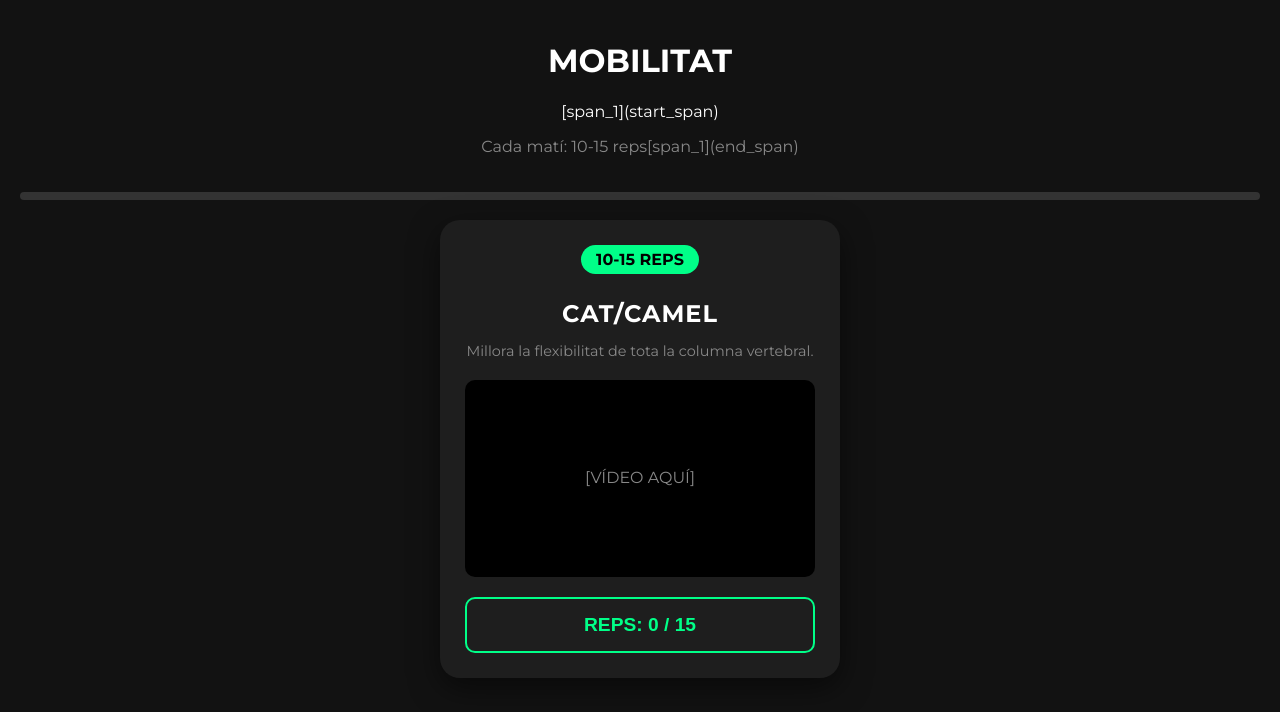
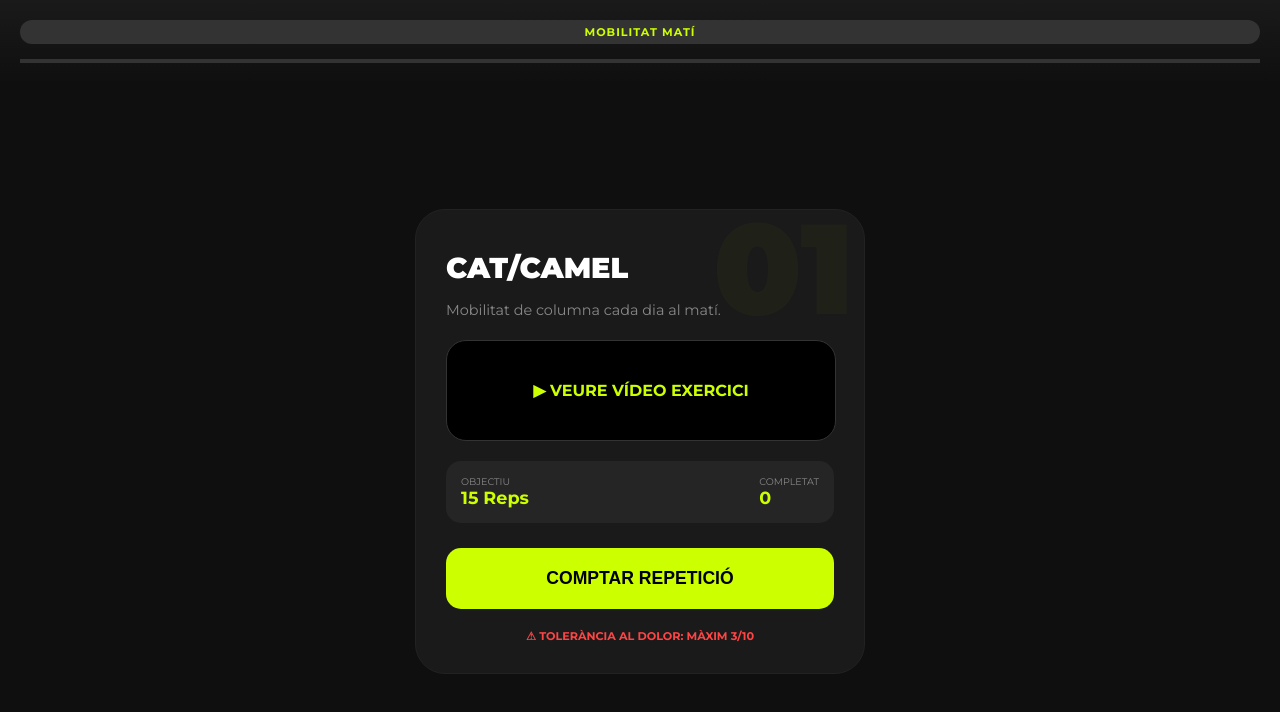
Before and after one commit to jordie1001/dolorlumbar-fisioJF, a plain HTML site: page index.html in a window 1280 px wide. Drawn offline with Linux system fonts and the light colour scheme.

Commit message:
Refactor index.html for improved structure and styling

```diff
--- a/index.html
+++ b/index.html
@@ -3,191 +3,248 @@
 <head>
     <meta charset="UTF-8">
     <meta name="viewport" content="width=device-width, initial-scale=1.0">
-    <title>Rutina Lumbar - JF Fisioteràpia</title>
+    <title>Rutina JF Fisioteràpia</title>
     <link href="https://fonts.googleapis.com/css2?family=Montserrat:wght@400;700;900&display=swap" rel="stylesheet">
     <style>
         :root {
-            --bg-color: #121212;
-            --card-bg: #1e1e1e;
-            --accent: #00ff88; /* Verd gimnàs */
+            --bg: #0f0f0f;
+            --card: #1a1a1a;
+            --accent: #ccff00; /* Verd llima esportiu */
             --text: #ffffff;
-            --gray: #888888;
+            --muted: #888;
         }
 
         body {
             font-family: 'Montserrat', sans-serif;
-            background-color: var(--bg-color);
+            background-color: var(--bg);
             color: var(--text);
             margin: 0;
+            padding: 0;
+            display: flex;
+            flex-direction: column;
+            min-height: 100vh;
+        }
+
+        header {
+            padding: 20px;
+            text-align: center;
+            background: linear-gradient(180deg, #1a1a1a 0%, #0f0f0f 100%);
+        }
+
+        .category-pill {
+            background: #333;
+            padding: 5px 15px;
+            border-radius: 20px;
+            font-size: 0.7rem;
+            font-weight: 700;
+            letter-spacing: 1px;
+            color: var(--accent);
+            text-transform: uppercase;
+        }
+
+        .progress-container {
+            height: 4px;
+            background: #333;
+            width: 100%;
+        }
+
+        .progress-bar {
+            height: 100%;
+            background: var(--accent);
+            width: 0%;
+            transition: width 0.4s ease;
+        }
+
+        main {
+            flex: 1;
             padding: 20px;
             display: flex;
             flex-direction: column;
             align-items: center;
+            justify-content: center;
         }
 
-        .header { text-align: center; margin-bottom: 20px; }
-
-        .progress-container {
+        .exercise-card {
+            background: var(--card);
             width: 100%;
-            height: 8px;
-            background: #333;
-            border-radius: 4px;
-            margin-bottom: 20px;
+            max-width: 450px;
+            border-radius: 30px;
+            padding: 30px;
+            box-sizing: border-box;
+            position: relative;
+            overflow: hidden;
+            border: 1px solid #222;
         }
 
-        .progress-bar {
-            width: 0%;
-            height: 100%;
-            background: var(--accent);
-            border-radius: 4px;
-            transition: width 0.3s ease;
+        .ex-number {
+            font-size: 8rem;
+            font-weight: 900;
+            color: rgba(204, 255, 0, 0.03);
+            position: absolute;
+            top: -20px;
+            right: 10px;
         }
 
-        .card {
-            background: var(--card-bg);
+        h2 { font-weight: 900; font-size: 1.8rem; margin: 10px 0; text-transform: uppercase; }
+        p.desc { color: var(--muted); margin-bottom: 20px; font-size: 0.9rem; line-height: 1.4; }
+
+        .video-box {
             width: 100%;
-            max-width: 400px;
             border-radius: 20px;
-            padding: 25px;
-            box-sizing: border-box;
-            box-shadow: 0 10px 30px rgba(0,0,0,0.5);
+            background: #000;
+            display: flex;
+            align-items: center;
+            justify-content: center;
+            margin-bottom: 20px;
+            border: 1px solid #333;
+            text-decoration: none;
+            color: var(--accent);
+            font-weight: 700;
+            padding: 40px 0;
             text-align: center;
         }
 
-        .ex-number {
-            font-size: 5rem;
-            font-weight: 900;
-            color: rgba(255,255,255,0.05);
-            position: absolute;
-            top: 10px; left: 20px;
-            z-index: 0;
+        .stats {
+            display: flex;
+            justify-content: space-between;
+            margin-bottom: 25px;
+            background: #252525;
+            padding: 15px;
+            border-radius: 15px;
         }
 
-        .content { position: relative; z-index: 1; }
+        .stat-item span { display: block; font-size: 0.6rem; color: var(--muted); text-transform: uppercase; }
+        .stat-item b { font-size: 1.1rem; color: var(--accent); }
 
-        h2 { font-size: 1.5rem; text-transform: uppercase; margin: 10px 0; letter-spacing: 1px; }
-
-        .badge {
-            display: inline-block;
-            padding: 5px 15px;
+        .btn-main {
             background: var(--accent);
-            color: black;
-            font-weight: bold;
-            border-radius: 50px;
-            margin-bottom: 15px;
+            color: #000;
+            border: none;
+            width: 100%;
+            padding: 20px;
+            border-radius: 15px;
+            font-size: 1.1rem;
+            font-weight: 900;
+            text-transform: uppercase;
+            cursor: pointer;
+            transition: transform 0.1s;
         }
 
-        .video-container {
-            width: 100%;
-            aspect-ratio: 16/9;
-            background: #000;
-            margin: 20px 0;
-            border-radius: 10px;
-            overflow: hidden;
-        }
+        .btn-main:active { transform: scale(0.98); }
 
-        .controls { margin-top: 20px; }
-
-        .btn-counter {
-            background: none;
-            border: 2px solid var(--accent);
-            color: var(--accent);
-            padding: 15px 30px;
-            font-size: 1.2rem;
-            font-weight: bold;
-            border-radius: 10px;
-            width: 100%;
-            cursor: pointer;
-        }
-
-        .btn-counter:active { background: var(--accent); color: black; }
-
-        .btn-next {
-            background: var(--accent);
-            color: black;
-            border: none;
-            padding: 15px 30px;
-            font-size: 1rem;
-            font-weight: 900;
-            border-radius: 10px;
-            width: 100%;
-            margin-top: 10px;
-            display: none;
-            text-transform: uppercase;
+        .pain-warning {
+            font-size: 0.7rem;
+            color: #ff4444;
+            margin-top: 20px;
+            text-align: center;
+            font-weight: 700;
         }
     </style>
 </head>
 <body>
 
-    <div class="header">
-        <h1>MOBILITAT</h1>
-        [span_1](start_span)<p style="color: var(--gray)">Cada matí: 10-15 reps[span_1](end_span)</p>
-    </div>
-
-    <div class="progress-container">
+<header>
+    <div class="category-pill" id="cat-label">Mobilitat Matí</div>
+    <div class="progress-container" style="margin-top:15px">
         <div class="progress-bar" id="progressBar"></div>
     </div>
+</header>
 
-    <div class="card">
-        <div class="content">
-            <div id="exercise-ui">
-                <span class="badge" id="dosi-label">10-15 REPS</span>
-                <h2 id="ex-title">Cat/Camel</h2>
-                <p id="ex-desc" style="color: var(--gray); font-size: 0.9rem;">
-                    Millora la flexibilitat de tota la columna vertebral.
-                </p>
+<main>
+    <div class="exercise-card">
+        <div class="ex-number" id="ex-num">01</div>
+        <h2 id="ex-title">Cat/Camel</h2>
+        <p class="desc" id="ex-desc">Mobilitat de columna cada dia al matí.</p>
 
-                <div class="video-container">
-                    <div style="padding-top: 25%; color: var(--gray);">[VÍDEO AQUÍ]</div>
-                </div>
+        <a href="#" id="ex-link" target="_blank" class="video-box">
+            ▶ VEURE VÍDEO EXERCICI
+        </a>
 
-                <div class="controls">
-                    <button class="btn-counter" onclick="addRep()">REPS: <span id="count">0</span> / 15</button>
-                    <button class="btn-next" id="nextBtn" onclick="nextExercise()">Següent Exercici →</button>
-                </div>
+        <div class="stats">
+            <div class="stat-item">
+                <span>Objectiu</span>
+                <b id="ex-dosi">15 Reps</b>
+            </div>
+            <div class="stat-item">
+                <span>Completat</span>
+                <b id="ex-current">0</b>
             </div>
         </div>
+
+        <button class="btn-main" id="actionBtn" onclick="handleAction()">Comptar Repetició</button>
+
+        <div class="pain-warning">
+            ⚠ TOLERÀNCIA AL DOLOR: MÀXIM 3/10
+        </div>
     </div>
+</main>
 
-    <script>
-        const exercises = [
-            { title: "Cat/Camel", reps: 15, desc: "Mobilitat de columna en quadrupèdia." },
-            { title: "Dorsal quadrupèdia", reps: 15, desc: "Rotació i obertura de la zona dorsal." },
-            { title: "Dorsal foam roller", reps: 15, desc: "Extensiones sobre el rodet de bromera." }
-        ];
+<script>
+    const routine = [
+        [span_3](start_span)// MOBILITAT[span_3](end_span)
+        { title: "Cat/Camel", dosi: 15, cat: "Mobilitat Matí", video: "https://drive.google.com/file/d/1Yy0PFXDm23_z1i3e12ouSq/view", desc: "Mobilitat controlada de tota la columna." },
+        { title: "Dorsal quadrupèdia", dosi: 15, cat: "Mobilitat Matí", video: "https://drive.google.com/file/d/1Y4XAoUatDpi9iY-IB25P3MH1YGD1nqt-/view", desc: "Rotació de la part superior de l'esquena." },
+        { title: "Dorsal foam roller", dosi: 15, cat: "Mobilitat Matí", video: "https://drive.google.com/file/d/16RmoJ5EYa1RERpbujP3E0rDDP6wEazl-/view", desc: "Extensió dorsal amb l'ajuda del rodet." },
+        { title: "Rotació decúbit lateral", dosi: 15, cat: "Mobilitat Matí", video: "https://drive.google.com/file/d/1oW-xTXMxlky94Ehv7FBk7C7914Ev_wLm/view", desc: "Obertura de pit i rotació de tronc al terra." },
+        { title: "Rotació decúbit supí", dosi: 15, cat: "Mobilitat Matí", video: "https://drive.google.com/file/d/1LDfIA1NHhvWHk7mkSNcW4esEyj8cZgPj/view", desc: "Deixant caure els genolls als costats." },
 
-        let currentIdx = 0;
-        let currentReps = 0;
+        [span_4](start_span)// FORÇA[span_4](end_span)
+        { title: "Hip thrust", dosi: 15, cat: "Força (3 dies/set)", video: "https://drive.google.com/file/d/1sT3iBVxzDw9nWjuC4_CV43VjyPEkcBp7/view", desc: "Activació de gluti i control lumbar." },
+        { title: "Gluti mig planxa", dosi: 15, cat: "Força (3 dies/set)", video: "https://drive.google.com/file/d/1OilUaTYDzQGLhEtkAj5JLbPq6VSb2qU-/view", desc: "Estabilitat lateral de malucs." },
+        { title: "Squat a calaix", dosi: 15, cat: "Força (3 dies/set)", video: "https://drive.google.com/file/d/1kAyDJ6SFC_115916aaS6e3YcF8t7E8kT/view", desc: "Força de cames amb rang segur." },
 
-        function addRep() {
-            if (currentReps < exercises[currentIdx].reps) {
-                currentReps++;
-                document.getElementById('count').innerText = currentReps;
+        [span_5](start_span)// ESTIRAMENT[span_5](end_span)
+        [span_6](start_span){ title: "Estirament posterior", dosi: 1, cat: "Vespre", video: "https://drive.google.com/file/d/1LDfIA1NHhvWHk7mkSNcW4esEyj8cZgPj/view", desc: "Cama a la paret. Gluti a terra i genolls estesos[span_6](end_span)." }
+    ];
 
-                if (currentReps === exercises[currentIdx].reps) {
-                    document.getElementById('nextBtn').style.display = 'block';
-                }
+    let currentIdx = 0;
+    let count = 0;
+
+    function updateUI() {
+        const ex = routine[currentIdx];
+        document.getElementById('ex-num').innerText = (currentIdx + 1).toString().padStart(2, '0');
+        document.getElementById('ex-title').innerText = ex.title;
+        document.getElementById('ex-desc').innerText = ex.desc;
+        document.getElementById('cat-label').innerText = ex.cat;
+        document.getElementById('ex-link').href = ex.video;
+        document.getElementById('ex-dosi').innerText = ex.dosi + (ex.dosi > 1 ? " Reps" : " Minut");
+        document.getElementById('ex-current').innerText = count;
+
+        // Progress bar
+        const progress = (currentIdx / routine.length) * 100;
+        document.getElementById('progressBar').style.width = progress + "%";
+
+        // Botó
+        const btn = document.getElementById('actionBtn');
+        if (count >= ex.dosi) {
+            btn.innerText = "Següent Exercici →";
+            btn.style.background = "#ffffff";
+        } else {
+            btn.innerText = ex.dosi > 1 ? "Comptar Repetició" : "Marcar com Fet";
+            btn.style.background = "var(--accent)";
+        }
+    }
+
+    function handleAction() {
+        const ex = routine[currentIdx];
+        if (count < ex.dosi) {
+            count++;
+            if (window.navigator.vibrate) window.navigator.vibrate(50); // Vibració suau
+            updateUI();
+        } else {
+            if (currentIdx < routine.length - 1) {
+                currentIdx++;
+                count = 0;
+                updateUI();
+            } else {
+                alert("🎉 Sessió completada! Cuida aquesta esquena.");
             }
         }
+    }
 
-        function nextExercise() {
-            currentIdx++;
-            if (currentIdx < exercises.length) {
-                currentReps = 0;
-                document.getElementById('count').innerText = "0";
-                document.getElementById('ex-title').innerText = exercises[currentIdx].title;
-                document.getElementById('ex-desc').innerText = exercises[currentIdx].desc;
-                document.getElementById('nextBtn').style.display = 'none';
-                updateProgress();
-            } else {
-                alert("Rutina completada! Bona feina.");
-            }
-        }
+    // Inicialitzar
+    updateUI();
+</script>
 
-        function updateProgress() {
-            const percent = (currentIdx / exercises.length) * 100;
-            document.getElementById('progressBar').style.width = percent + "%";
-        }
-    </script>
 </body>
 </html>
```
